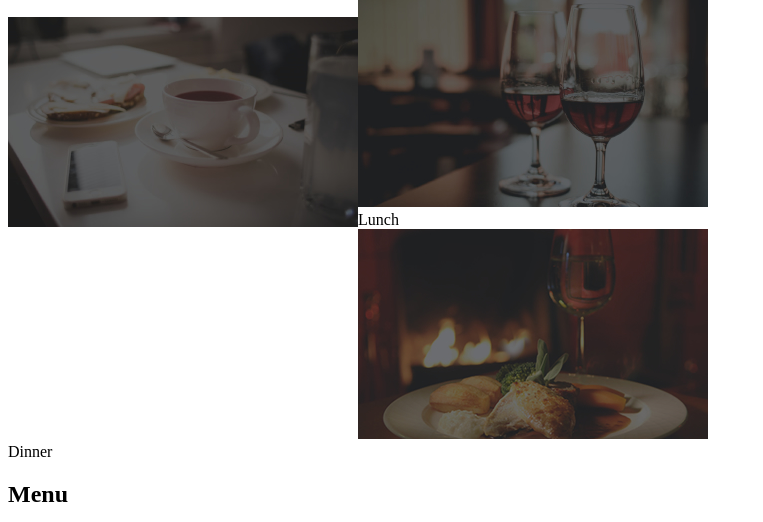
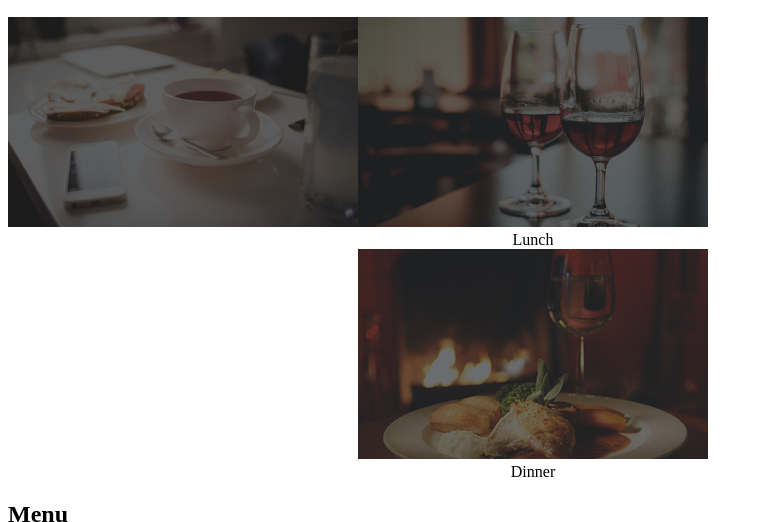
Before and after one commit to MKaringa/jikoni, a plain HTML site: page index.html in a window 1280 px wide. Shown: the part 677-1199 px from the top of the page, without its empty margins (0-763 px from the left). Drawn offline with Linux system fonts and the light colour scheme.

Commit message:
Styling lunch box

```diff
--- a/index.css
+++ b/index.css
@@ -33,3 +33,9 @@ body{
     position: relative;
     margin-top: 20px;
     float: left;
+}
+.lunch{
+    float: inner;
+    text-align: center;
+    margin-top: 20px;
+    display: inline-block;
```
